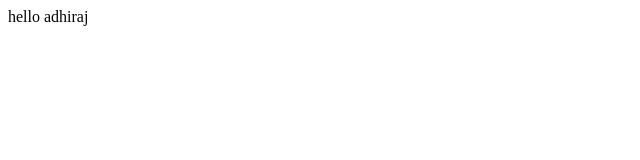
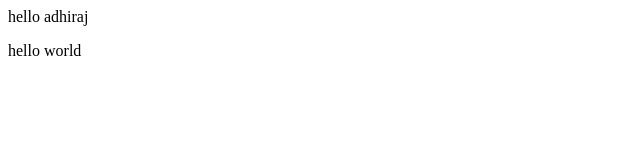
Before and after one commit to Adhiraj321/demo-repo, a plain HTML site: page index.html in a window 1280 px wide. Shown: the full height of the page, 0-640 px from the left. Drawn offline with Linux system fonts and the light colour scheme.

Commit message:
added new line in index.html

```diff
--- a/index.html
+++ b/index.html
@@ -1 +1,2 @@
 <p>hello adhiraj<p>
+<p>hello world<p>
```
